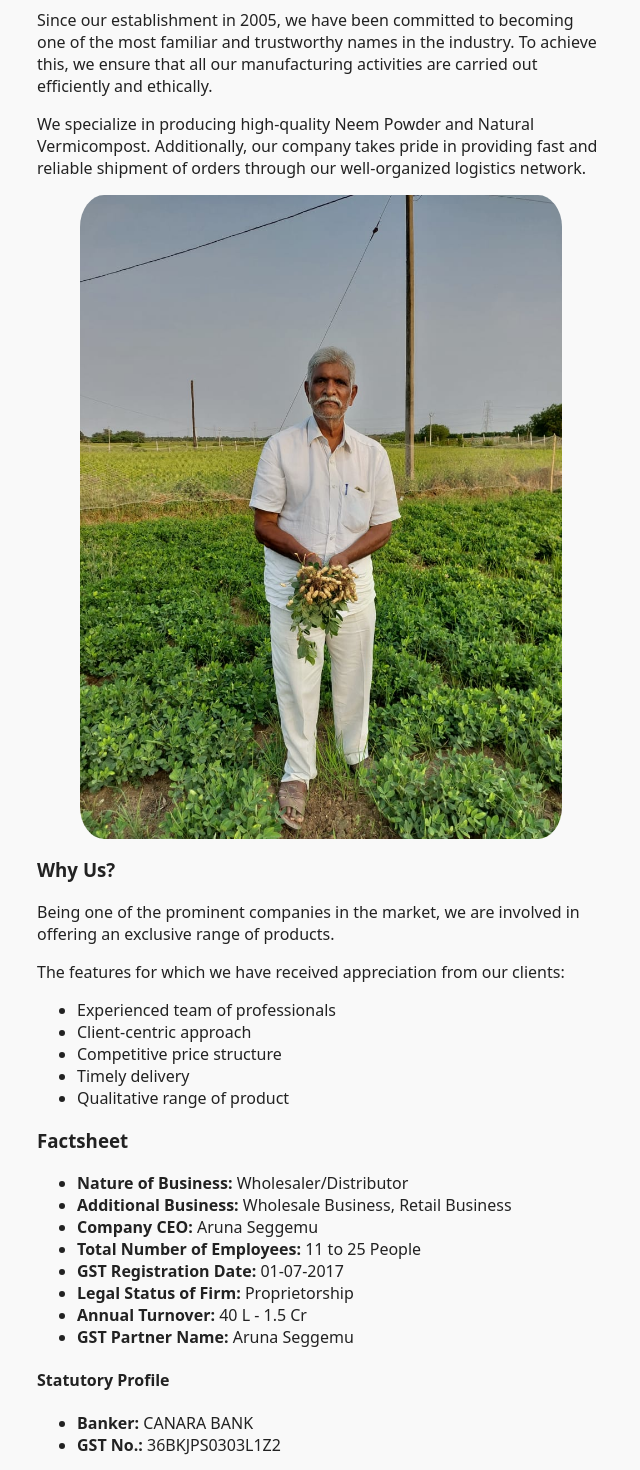
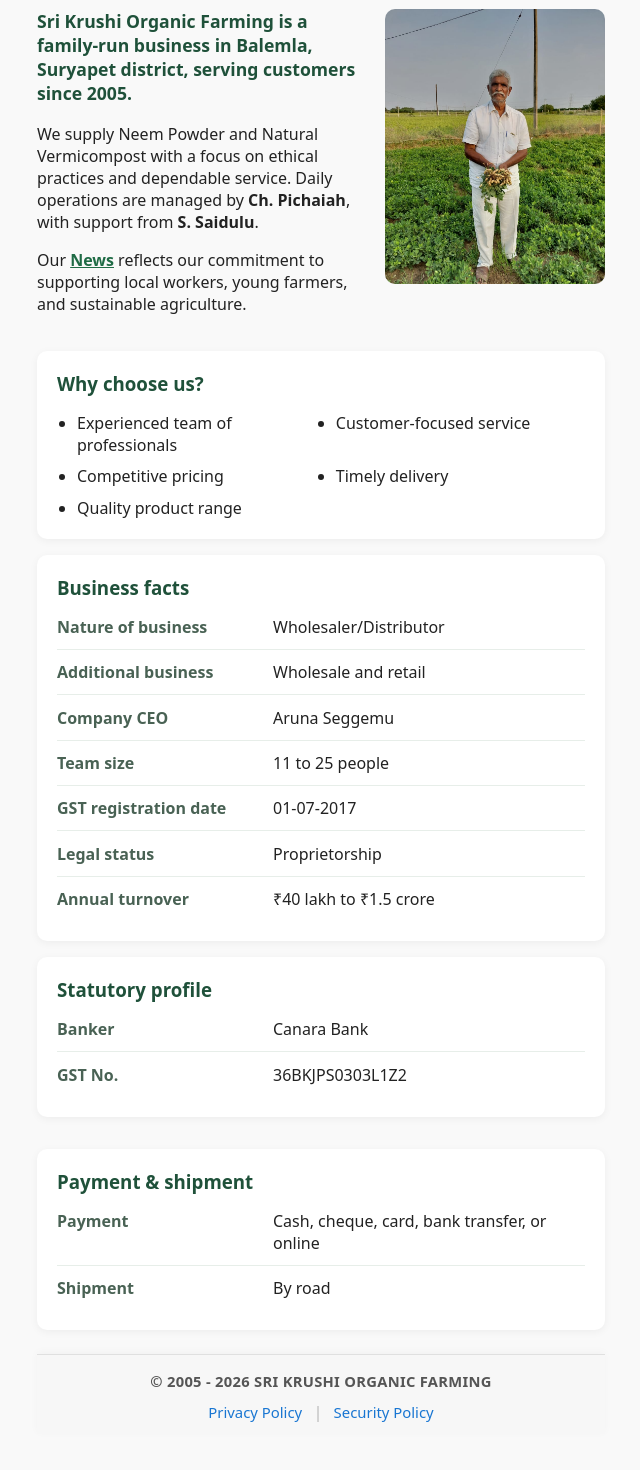
Before and after one commit to SriKrushiArganicFarming/srikrushiarganicfarming.github.io, a React (Vite) app: page /about in a window 1280 px wide. Shown: the part 140-1610 px from the top of the page, without its empty margins (319-959 px from the left). Built offline with nearby package versions, Linux system fonts and the light colour scheme.

Commit message:
feat: enhance About and Contact pages with improved layout, styling, and accessibility features

```diff
--- a/src/About.tsx
+++ b/src/About.tsx
@@ -1,52 +1,68 @@
 import founderGrandFather from './assets/blog/PHOTO-2022-04-09-17-57-48.jpg'
+import { Link } from 'react-router-dom';
+
+const businessFacts = [
+  ['Nature of business', 'Wholesaler/Distributor'],
+  ['Additional business', 'Wholesale and retail'],
+  ['Company CEO', 'Aruna Seggemu'],
+  ['Team size', '11 to 25 people'],
+  ['GST registration date', '01-07-2017'],
+  ['Legal status', 'Proprietorship'],
+  ['Annual turnover', '₹40 lakh to ₹1.5 crore'],
+];
 
 export default function About() {
   return (
-    <div>
+    <main className="about-page">
       <h2>About Us</h2>
-      <p>
-        Since our establishment in 2005, we have been committed to becoming one of the most familiar and trustworthy names in the industry. To achieve this, we ensure that all our manufacturing activities are carried out efficiently and ethically.
-      </p>
-      <p>
-        We specialize in producing high-quality Neem Powder and Natural Vermicompost. Additionally, our company takes pride in providing fast and reliable shipment of orders through our well-organized logistics network.
-      </p>
-      <img src={founderGrandFather} alt="About Us Image" style={{ width: '85%', height: 'auto', display: 'block', margin: '0 auto', borderRadius: '5%' }} />
-      <p>
+      <section className="about-hero">
+        <div>
+          <p className="about-intro">Sri Krushi Organic Farming is a family-run business in Balemla, Suryapet district, serving customers since 2005.</p>
+          <p>We supply Neem Powder and Natural Vermicompost with a focus on ethical practices and dependable service. Daily operations are managed by <strong>Ch. Pichaiah</strong>, with support from <strong>S. Saidulu</strong>.</p>
+          <p>Our <Link to="/news">News</Link> reflects our commitment to supporting local workers, young farmers, and sustainable agriculture.</p>
+        </div>
+        <img src={founderGrandFather} alt="Founder of Sri Krushi Organic Farming on the farm" className="about-image" />
+      </section>
 
-      </p>
-      <h3>Why Us?</h3>
-      <p>
-        Being one of the prominent companies in the market, we are involved in offering an exclusive range of products.
-      </p>
-      <p>The features for which we have received appreciation from our clients:</p>
-      <ul>
-        <li>Experienced team of professionals</li>
-        <li>Client-centric approach</li>
-        <li>Competitive price structure</li>
-        <li>Timely delivery</li>
-        <li>Qualitative range of product</li>
-      </ul>
-      <h3>Factsheet</h3>
-      <ul>
-        <li><strong>Nature of Business:</strong> Wholesaler/Distributor</li>
-        <li><strong>Additional Business:</strong> Wholesale Business, Retail Business</li>
-        <li><strong>Company CEO:</strong> Aruna Seggemu</li>
-        <li><strong>Total Number of Employees:</strong> 11 to 25 People</li>
-        <li><strong>GST Registration Date:</strong> 01-07-2017</li>
-        <li><strong>Legal Status of Firm:</strong> Proprietorship</li>
-        <li><strong>Annual Turnover:</strong> 40 L - 1.5 Cr</li>
-        <li><strong>GST Partner Name:</strong> Aruna Seggemu</li>
-      </ul>
-      <h4>Statutory Profile</h4>
-      <ul>
-        <li><strong>Banker:</strong> CANARA BANK</li>
-        <li><strong>GST No.:</strong> 36BKJPS0303L1Z2</li>
-      </ul>
-      <h4>Packaging/Payment and Shipment Details</h4>
-      <ul>
-        <li><strong>Payment Mode:</strong> Cash, Cheque, DD, Credit Card, Bank Transfer, Online</li>
-        <li><strong>Shipment Mode:</strong> By Road</li>
-      </ul>
-    </div>
+      <section className="about-card" aria-labelledby="why-us-heading">
+        <h3 id="why-us-heading">Why choose us?</h3>
+        <ul className="about-benefits">
+          <li>Experienced team of professionals</li>
+          <li>Customer-focused service</li>
+          <li>Competitive pricing</li>
+          <li>Timely delivery</li>
+          <li>Quality product range</li>
+        </ul>
+      </section>
+
+      <section className="about-card" aria-labelledby="factsheet-heading">
+        <h3 id="factsheet-heading">Business facts</h3>
+        <dl className="about-facts">
+          {businessFacts.map(([label, value]) => (
+            <div key={label}>
+              <dt>{label}</dt>
+              <dd>{value}</dd>
+            </div>
+          ))}
+        </dl>
+      </section>
+
+      <div className="about-detail-grid">
+        <section className="about-card">
+          <h3>Statutory profile</h3>
+          <dl className="about-facts compact">
+            <div><dt>Banker</dt><dd>Canara Bank</dd></div>
+            <div><dt>GST No.</dt><dd>36BKJPS0303L1Z2</dd></div>
+          </dl>
+        </section>
+        <section className="about-card">
+          <h3>Payment &amp; shipment</h3>
+          <dl className="about-facts compact">
+            <div><dt>Payment</dt><dd>Cash, cheque, card, bank transfer, or online</dd></div>
+            <div><dt>Shipment</dt><dd>By road</dd></div>
+          </dl>
+        </section>
+      </div>
+    </main>
   );
 }
--- a/src/App.css
+++ b/src/App.css
@@ -493,6 +493,235 @@
     background: #1f513a;
 }
 
+.contact-page {
+    margin: 0 auto;
+    max-width: 760px;
+}
+
+.contact-hero {
+    align-items: start;
+    display: grid;
+    gap: 1.25rem;
+    grid-template-columns: minmax(0, 1.25fr) minmax(220px, 0.75fr);
+    margin-bottom: 1.25rem;
+}
+
+.contact-intro {
+    color: #1f513a;
+    font-size: 1.1rem;
+    font-weight: 700;
+    margin: 0 0 1.25rem;
+}
+
+.contact-image {
+    aspect-ratio: 4 / 5;
+    border-radius: 10px;
+    display: block;
+    height: 360px;
+    margin: 0;
+    object-fit: cover;
+    object-position: center;
+    width: 100%;
+}
+
+.contact-location-column {
+    display: grid;
+    gap: 1rem;
+}
+
+.contact-actions {
+    display: flex;
+    flex-wrap: wrap;
+    gap: 0.6rem;
+    justify-content: flex-start;
+}
+
+.contact-actions a {
+    background: #2d6a4f;
+    border-radius: 999px;
+    color: #fff;
+    font-weight: 700;
+    padding: 0.6rem 1rem;
+    text-decoration: none;
+}
+
+.contact-actions a:hover {
+    background: #1f513a;
+}
+
+.contact-actions a:focus-visible {
+    outline: 3px solid #8bc34a;
+    outline-offset: 3px;
+}
+
+.contact-information-card {
+    margin-top: 1.25rem;
+}
+
+@media (max-width: 599px) {
+    .contact-hero {
+        grid-template-columns: 1fr;
+    }
+
+    .contact-image {
+        aspect-ratio: auto;
+        height: auto;
+        margin-top: 0.25rem;
+    }
+}
+
+.contact-card {
+    background: #fff;
+    border-radius: 10px;
+    box-shadow: 0 2px 8px rgba(0, 0, 0, 0.05);
+    padding: 1.25rem;
+}
+
+.contact-card h3 {
+    color: #1f513a;
+    margin: 0 0 1rem;
+}
+
+.contact-person,
+.contact-card address {
+    display: flex;
+    flex-direction: column;
+    font-style: normal;
+    gap: 0.25rem;
+}
+
+.contact-person + .contact-person {
+    border-top: 1px solid #e7eee9;
+    margin-top: 0.85rem;
+    padding-top: 0.85rem;
+}
+
+.contact-person span,
+.contact-card address span {
+    color: #496254;
+}
+
+.contact-person a {
+    color: #1f6b45;
+    font-weight: 600;
+    text-decoration: none;
+}
+
+.contact-person a:hover {
+    text-decoration: underline;
+}
+
+.about-page {
+    margin: 0 auto;
+    max-width: 860px;
+}
+
+.about-hero {
+    align-items: start;
+    display: grid;
+    gap: 1.25rem;
+    grid-template-columns: minmax(0, 1.25fr) minmax(220px, 0.75fr);
+    margin-bottom: 1.25rem;
+}
+
+.about-intro {
+    color: #1f513a;
+    font-size: 1.1rem;
+    font-weight: 700;
+    margin-top: 0;
+}
+
+.about-hero a {
+    color: #1f6b45;
+    font-weight: 700;
+}
+
+.about-image {
+    border-radius: 10px;
+    display: block;
+    aspect-ratio: 4 / 5;
+    height: auto;
+    max-height: 300px;
+    object-fit: cover;
+    width: 100%;
+}
+
+.about-card {
+    background: #fff;
+    border-radius: 10px;
+    box-shadow: 0 2px 8px rgba(0, 0, 0, 0.05);
+    margin-top: 1rem;
+    padding: 1.25rem;
+}
+
+.about-card h3 {
+    color: #1f513a;
+    margin: 0 0 1rem;
+}
+
+.about-benefits {
+    display: grid;
+    gap: 0.6rem;
+    grid-template-columns: repeat(auto-fit, minmax(190px, 1fr));
+    margin: 0;
+    padding-left: 1.25rem;
+}
+
+.about-facts {
+    display: grid;
+    gap: 0;
+    margin: 0;
+}
+
+.about-facts div {
+    border-top: 1px solid #e7eee9;
+    display: grid;
+    gap: 0.5rem;
+    grid-template-columns: minmax(135px, 0.8fr) minmax(0, 1.2fr);
+    padding: 0.7rem 0;
+}
+
+.about-facts div:first-child {
+    border-top: 0;
+    padding-top: 0;
+}
+
+.about-facts dt {
+    color: #496254;
+    font-weight: 600;
+}
+
+.about-facts dd {
+    margin: 0;
+    overflow-wrap: anywhere;
+}
+
+.about-detail-grid {
+    display: grid;
+    gap: 1rem;
+    grid-template-columns: 1fr;
+}
+
+.about-detail-grid .about-card {
+    margin-top: 1rem;
+}
+
+@media (max-width: 599px) {
+    .about-hero,
+    .about-detail-grid {
+        grid-template-columns: 1fr;
+    }
+
+    .about-image {
+        max-height: 340px;
+    }
+
+    .about-facts div {
+        grid-template-columns: 1fr;
+        gap: 0.15rem;
+    }
+}
+
 .nav a {
     color: #2d6a4f;
     text-decoration: none;
--- a/src/Contact.tsx
+++ b/src/Contact.tsx
@@ -2,55 +2,46 @@
 
 export default function Contact() {
   return (
+    <main className="contact-page">
+      <h2>Contact us</h2>
+      <section className="contact-hero">
         <div>
-      <h2>Contact us</h2>
-      <p>
-        For inquiries about our products, orders, or any other questions, please reach out to us
-        using the contact information below. We are here to assist you!
-      </p>
-      <img
-        src={grandFatherWithGroundNuts}
-        alt="Grandfather with Ground Nuts"
-        style={{
-          width: '65%',
-          height: 'auto',
-          display: 'block',
-          margin: '0 auto',
-          borderRadius: '5%',
-        }}
-      />
-      <h3>Contact Information</h3>
-      <section>
-        <strong>S. Aruna (Proprietor)</strong>
-        <br />
-        <br />
-        <strong>S. Saidulu</strong>
-        <br />
-        Phone: <a href="tel:+919177526747">+91 91775 26747</a>
-        <br />
-        <br />
-        <strong>Ch. Pichaiah</strong>
-        <br />
-        Phone: <a href="tel:+919849148006">+91 98491 48006</a>
-      </section>
-      <h3>Reach Us</h3>
-      <address>
-        <strong>Sri Krushi Organic Farming</strong>
-        <br />
-        01, BALEMLA,
-        <br />
-        BALEMLA Balemla Cross Road, 508213,
-        <br />
-        Telangana, India
-        <br />
+          <p className="contact-intro">Call or message us for product availability, bulk orders, and farm directions.</p>
+          <div className="contact-actions" aria-label="Contact actions">
+            <a href="tel:+919177526747">Call us</a>
+            <a href="https://wa.me/919177526747" target="_blank" rel="noopener noreferrer">WhatsApp</a>
             <a
               href="https://maps.app.goo.gl/vv5BXPwD5ZscGkf59"
               target="_blank"
               rel="noopener noreferrer"
             >
-          Get Directions
+              Directions
             </a>
+          </div>
+          <section className="contact-card contact-information-card" aria-labelledby="contact-information-heading">
+            <h3 id="contact-information-heading">Contact information</h3>
+            <div className="contact-person"><strong>S. Aruna</strong><span>Proprietor</span></div>
+            <div className="contact-person"><strong>S. Saidulu</strong><a href="tel:+919177526747">+91 91775 26747</a></div>
+            <div className="contact-person"><strong>Ch. Pichaiah</strong><a href="tel:+919849148006">+91 98491 48006</a></div>
+          </section>
+        </div>
+        <div className="contact-location-column">
+          <img
+            src={grandFatherWithGroundNuts}
+            alt="Grandfather with groundnuts"
+            className="contact-image"
+          />
+          <section className="contact-card" aria-labelledby="reach-us-heading">
+            <h3 id="reach-us-heading">Reach us</h3>
+            <address>
+              <strong>Sri Krushi Organic Farming</strong>
+              <span>01, Balemla</span>
+              <span>Balemla Cross Road, 508213</span>
+              <span>Telangana, India</span>
             </address>
+          </section>
         </div>
+      </section>
+    </main>
   );
 }
```
Lines whose indentation alone changed are shown as unchanged.
